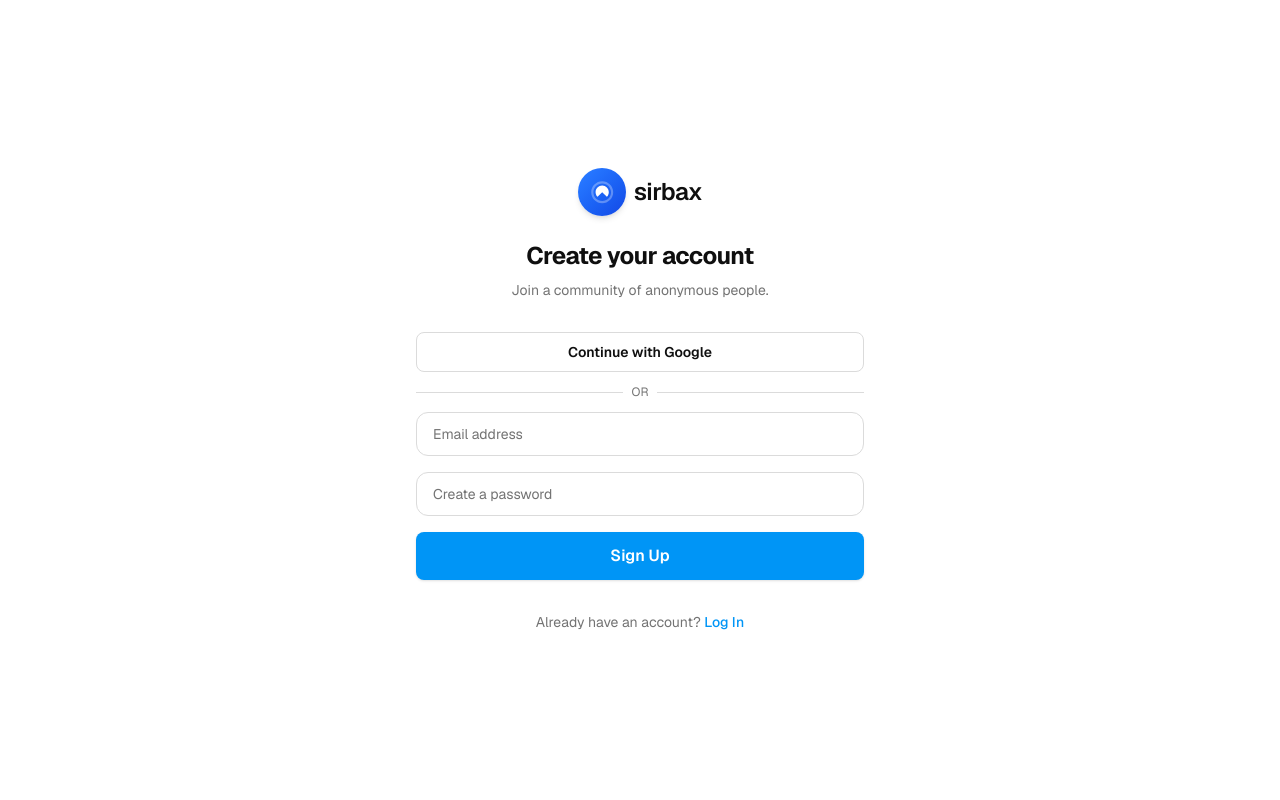
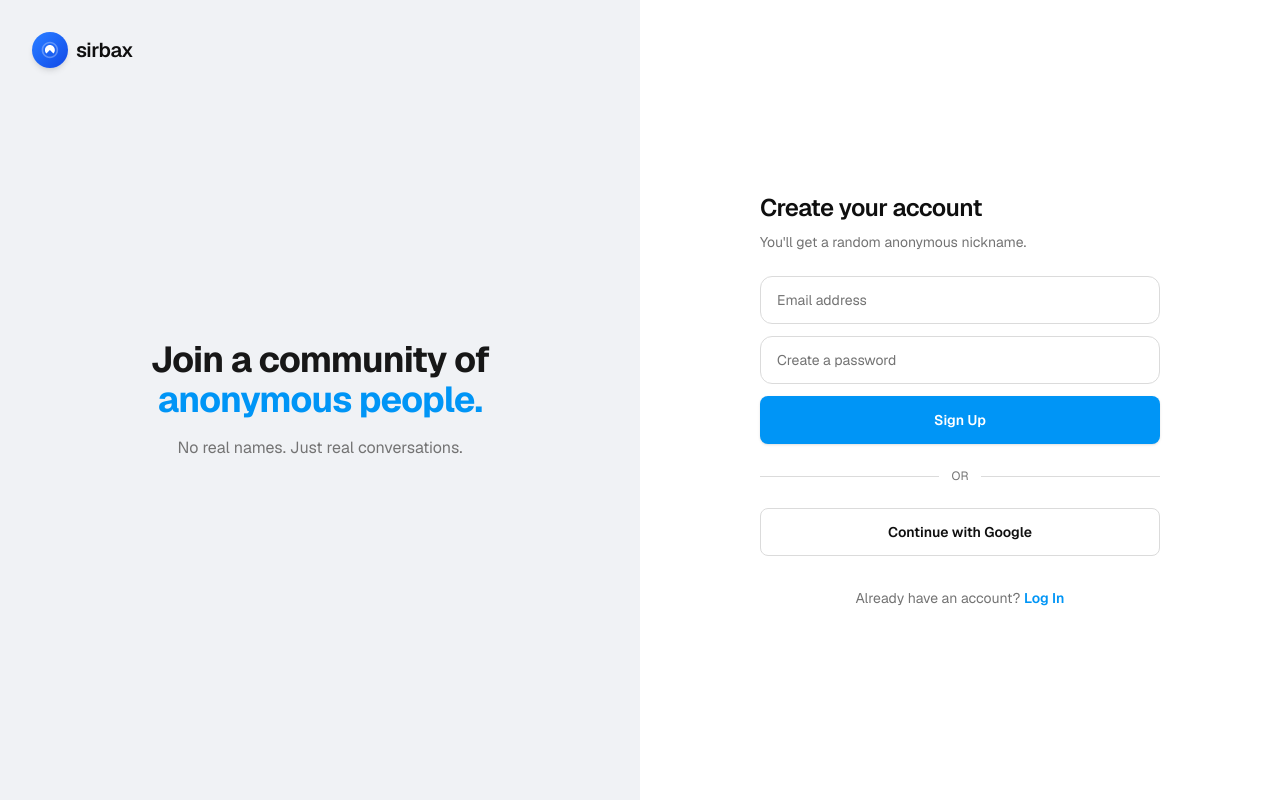
Before and after one commit to Levy254885/sirbax, a Next.js app: page /register in a window 1280 px wide. Built offline with nearby package versions, Linux system fonts and the light colour scheme.

Commit message:
style: clean register, home feed, explore grid

```diff
--- a/src/app/(auth)/register/page.tsx
+++ b/src/app/(auth)/register/page.tsx
@@ -19,7 +19,7 @@ export default function RegisterPage() {
   const handleSubmit = async (e: React.FormEvent) => {
     e.preventDefault();
     if (!email || password.length < 6) {
-      toast.error("Please enter a valid email and password (min 6 chars).");
+      toast.error("Valid email and password (min 6 chars) required");
       return;
     }
     setLoading(true);
@@ -34,80 +34,48 @@ export default function RegisterPage() {
     }
   };
 
-  const handleGoogle = async () => {
-    setLoading(true);
-    try {
-      await loginWithGoogle();
-      router.push("/home");
-    } catch (err) {
-      toast.error(err instanceof Error ? err.message : "Google sign-in failed");
-    } finally {
-      setLoading(false);
-    }
-  };
-
   return (
-    <div className="flex min-h-screen flex-col items-center justify-center bg-background px-4">
-      <div className="w-full max-w-md space-y-8">
-        <div className="flex flex-col items-center text-center">
-          <Logo size="lg" />
-          <h1 className="mt-6 text-2xl font-bold tracking-tight">
-            Create your account
-          </h1>
-          <p className="mt-2 text-sm text-muted-foreground">
-            Join a community of anonymous people.
+    <div className="flex min-h-screen bg-white dark:bg-black">
+      <div className="relative hidden w-1/2 flex-col items-center justify-center bg-[#f0f2f5] dark:bg-[#0a0a0a] lg:flex">
+        <div className="absolute left-8 top-8"><Logo size="md" /></div>
+        <div className="max-w-md px-12 text-center">
+          <h2 className="text-4xl font-bold tracking-tight text-neutral-900 dark:text-white">
+            Join a community of{" "}
+            <span className="text-primary">anonymous people.</span>
+          </h2>
+          <p className="mt-4 text-neutral-500">
+            No real names. Just real conversations.
           </p>
         </div>
+      </div>
 
-        <div className="space-y-3">
-          <Button
-            variant="outline"
-            className="w-full"
-            onClick={handleGoogle}
-            disabled={loading}
-          >
+      <div className="flex w-full flex-col items-center justify-center px-6 py-12 lg:w-1/2">
+        <div className="w-full max-w-[400px]">
+          <div className="mb-8 flex justify-center lg:hidden"><Logo size="lg" /></div>
+          <h1 className="mb-2 text-2xl font-semibold tracking-tight">Create your account</h1>
+          <p className="mb-6 text-sm text-muted-foreground">You&apos;ll get a random anonymous nickname.</p>
+
+          <form onSubmit={handleSubmit} className="space-y-3">
+            <Input type="email" placeholder="Email address" value={email} onChange={(e) => setEmail(e.target.value)} required className="h-12 rounded-lg" />
+            <Input type="password" placeholder="Create a password" value={password} onChange={(e) => setPassword(e.target.value)} required minLength={6} className="h-12 rounded-lg" />
+            <Button type="submit" className="h-12 w-full rounded-lg text-base font-semibold" loading={loading}>Sign Up</Button>
+          </form>
+
+          <div className="my-6 flex items-center gap-3">
+            <div className="h-px flex-1 bg-border" />
+            <span className="text-xs uppercase text-muted-foreground">or</span>
+            <div className="h-px flex-1 bg-border" />
+          </div>
+
+          <Button variant="outline" className="h-12 w-full rounded-lg" onClick={async () => { setLoading(true); try { await loginWithGoogle(); router.push("/home"); } finally { setLoading(false); } }}>
             Continue with Google
           </Button>
 
-          <div className="relative">
-            <div className="absolute inset-0 flex items-center">
-              <span className="w-full border-t border-border" />
-            </div>
-            <div className="relative flex justify-center text-xs uppercase">
-              <span className="bg-background px-2 text-muted-foreground">or</span>
-            </div>
-          </div>
-
-          <form onSubmit={handleSubmit} className="space-y-4">
-            <Input
-              type="email"
-              placeholder="Email address"
-              value={email}
-              onChange={(e) => setEmail(e.target.value)}
-              autoComplete="email"
-              required
-            />
-            <Input
-              type="password"
-              placeholder="Create a password"
-              value={password}
-              onChange={(e) => setPassword(e.target.value)}
-              autoComplete="new-password"
-              required
-              minLength={6}
-            />
-            <Button type="submit" className="w-full" size="lg" loading={loading}>
-              Sign Up
-            </Button>
-          </form>
+          <p className="mt-8 text-center text-sm text-muted-foreground">
+            Already have an account?{" "}
+            <Link href="/login" className="font-semibold text-primary hover:underline">Log In</Link>
+          </p>
         </div>
-
-        <p className="text-center text-sm text-muted-foreground">
-          Already have an account?{" "}
-          <Link href="/login" className="font-medium text-primary hover:underline">
-            Log In
-          </Link>
-        </p>
       </div>
     </div>
   );
--- a/src/app/(main)/explore/page.tsx
+++ b/src/app/(main)/explore/page.tsx
@@ -1,47 +1,60 @@
 "use client";
+
 import { AppShell } from "@/components/layout/AppShell";
-import { Avatar } from "@/components/ui/Avatar";
-import { Button } from "@/components/ui/Button";
 import { Search } from "@/components/ui/Icons";
-import { generateDefaultAvatar } from "@/utils/nickname";
 
-const trending = ["#Motivation","#Technology","#Travel","#Food","#Gaming","#Kenya"];
-const people = [
-  { n: "BrightRiver_421", f: "3.2K" },
-  { n: "Moonlight_508", f: "1.8K" },
-  { n: "ShadowLeaf_673", f: "2.4K" },
+const categories = ["All", "Architecture", "Travel", "Nature", "Food", "Art", "Tech"];
+
+const grid = [
+  "https://images.unsplash.com/photo-1600585154340-be6161a56a0c?w=400&h=400&fit=crop",
+  "https://images.unsplash.com/photo-1600607687939-ce8a6c25118c?w=400&h=400&fit=crop",
+  "https://images.unsplash.com/photo-1506905925346-21bda4d32df4?w=400&h=400&fit=crop",
+  "https://images.unsplash.com/photo-1511811037596-ed2c6c5b5b6a?w=400&h=400&fit=crop",
+  "https://images.unsplash.com/photo-1441974231531-c6227db76b6e?w=400&h=400&fit=crop",
+  "https://images.unsplash.com/photo-1507525428034-b723cf961d3e?w=400&h=400&fit=crop",
+  "https://images.unsplash.com/photo-1464822759023-fed622ff2c3b?w=400&h=400&fit=crop",
+  "https://images.unsplash.com/photo-1470071459604-3b5ec3a7fe05?w=400&h=400&fit=crop",
+  "https://images.unsplash.com/photo-1501785888041-af3ef285b470?w=400&h=400&fit=crop",
+  "https://images.unsplash.com/photo-1493246507139-91e8fad9978e?w=400&h=400&fit=crop",
+  "https://images.unsplash.com/photo-1472214103451-9374bd1c798e?w=400&h=400&fit=crop",
+  "https://images.unsplash.com/photo-1469474968028-56623f02e42e?w=400&h=400&fit=crop",
 ];
 
 export default function ExplorePage() {
   return (
     <AppShell>
       <div className="sticky top-0 z-40 border-b border-border bg-card/95 px-4 py-3 backdrop-blur-md">
-        <h1 className="text-xl font-bold">Explore</h1>
-        <div className="relative mt-3">
+        <div className="relative">
           <Search className="absolute left-3 top-1/2 h-4 w-4 -translate-y-1/2 text-muted-foreground" />
-          <input type="search" placeholder="Search people, posts, communities..." className="h-10 w-full rounded-full border border-border bg-muted pl-10 pr-4 text-sm focus:outline-none focus:ring-2 focus:ring-ring" />
+          <input
+            type="search"
+            placeholder="Search"
+            className="h-10 w-full rounded-xl border-0 bg-muted pl-10 pr-4 text-sm focus:outline-none focus:ring-2 focus:ring-ring"
+          />
+        </div>
+        <div className="no-scrollbar mt-3 flex gap-2 overflow-x-auto">
+          {categories.map((c, i) => (
+            <button
+              key={c}
+              className={`shrink-0 rounded-full px-4 py-1.5 text-sm font-medium transition-colors ${
+                i === 0
+                  ? "bg-foreground text-background"
+                  : "bg-muted text-foreground hover:bg-secondary"
+              }`}
+            >
+              {c}
+            </button>
+          ))}
         </div>
       </div>
-      <div className="p-4">
-        <h2 className="mb-3 text-sm font-semibold">Trending</h2>
-        <div className="mb-6 flex flex-wrap gap-2">
-          {trending.map((t) => (
-            <button key={t} className="rounded-full bg-muted px-3 py-1.5 text-sm font-medium hover:bg-accent">{t}</button>
-          ))}
-        </div>
-        <h2 className="mb-3 text-sm font-semibold">Suggested people</h2>
-        <div className="space-y-3">
-          {people.map((p) => (
-            <div key={p.n} className="flex items-center gap-3">
-              <Avatar src={generateDefaultAvatar(p.n)} alt={p.n} size="md" />
-              <div className="min-w-0 flex-1">
-                <p className="truncate text-sm font-medium">{p.n}</p>
-                <p className="text-xs text-muted-foreground">{p.f} followers</p>
-              </div>
-              <Button size="sm" variant="outline">Follow</Button>
-            </div>
-          ))}
-        </div>
+
+      <div className="grid grid-cols-3 gap-0.5 sm:gap-1">
+        {grid.map((src, i) => (
+          <button key={i} className="relative aspect-square overflow-hidden bg-muted">
+            {/* eslint-disable-next-line @next/next/no-img-element */}
+            <img src={src} alt="" className="h-full w-full object-cover transition-transform hover:scale-105" />
+          </button>
+        ))}
       </div>
     </AppShell>
   );
--- a/src/app/(main)/home/page.tsx
+++ b/src/app/(main)/home/page.tsx
@@ -6,19 +6,22 @@ import { Composer } from "@/components/post/Composer";
 import { PostCard } from "@/components/post/PostCard";
 import { DEMO_POSTS } from "@/lib/demo-data";
 import { Logo } from "@/components/common/Logo";
-import { Bell, Search } from "@/components/ui/Icons";
+import { Bell, Plus, Heart } from "@/components/ui/Icons";
 import Link from "next/link";
 
 export default function HomePage() {
   return (
     <AppShell>
-      <header className="sticky top-0 z-40 flex items-center justify-between border-b border-border bg-card/95 px-4 py-3 backdrop-blur-md md:hidden">
+      <header className="sticky top-0 z-40 flex items-center justify-between border-b border-border bg-card/95 px-4 py-2.5 backdrop-blur-md md:hidden">
         <Logo size="sm" />
         <div className="flex items-center gap-1">
-          <Link href="/explore" className="rounded-full p-2 hover:bg-muted">
-            <Search className="h-5 w-5" />
+          <Link href="/create" className="rounded-full p-2 hover:bg-muted">
+            <Plus className="h-5 w-5" />
           </Link>
           <Link href="/notifications" className="rounded-full p-2 hover:bg-muted">
+            <Heart className="h-5 w-5" />
+          </Link>
+          <Link href="/messages" className="rounded-full p-2 hover:bg-muted">
             <Bell className="h-5 w-5" />
           </Link>
         </div>
@@ -29,7 +32,9 @@ export default function HomePage() {
       </div>
 
       <StoriesBar />
-      <Composer />
+      <div className="hidden md:block">
+        <Composer />
+      </div>
       <div>
         {DEMO_POSTS.map((post) => (
           <PostCard key={post.id} post={post} />
```
